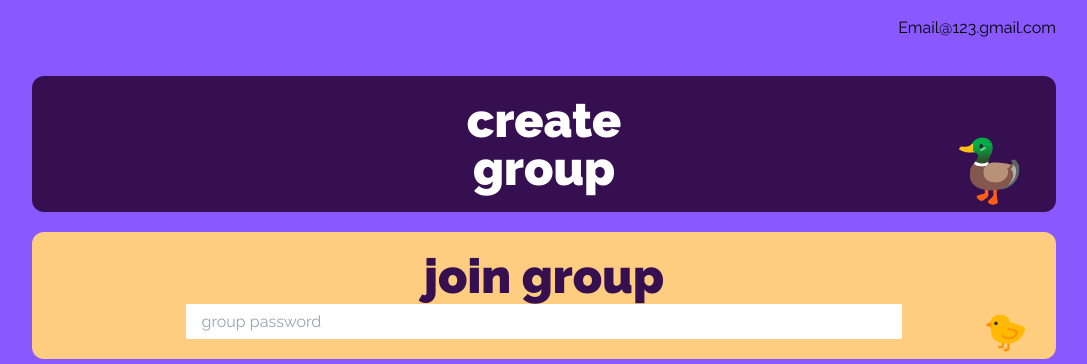
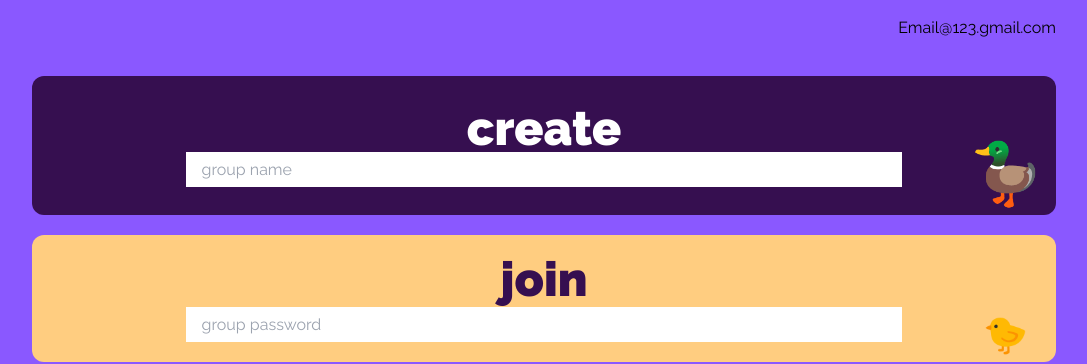
Before and after one commit to kenyounot123/headstarter-hackathon-1, a Next.js app: page /dashboard in a window 1280 px wide. Shown: the top 364 px of the page, without its empty margins (96-1183 px from the left). Built offline with nearby package versions, Linux system fonts and the light colour scheme.

Commit message:
Update dashboard page with create group input

```diff
--- a/app/dashboard/page.tsx
+++ b/app/dashboard/page.tsx
@@ -8,15 +8,22 @@ export default function Dashboard() {
     <div className="flex flex-col gap-5 w-[80%] mx-auto">
       {/* Email of currently signed in user */}
       <p className="self-end py-5">Email@123.gmail.com</p>
-      <button className="rounded-xl flex justify-center py-5 bg-primary-accent-color text-primary-text-color relative">
-        <p className="text-5xl font-[900]">
-          create <span className="block">group</span>
-        </p>
-        <div className="text-6xl absolute bottom-3 right-7">🦆</div>
+      <button className="rounded-xl flex flex-col items-center justify-center py-7 bg-primary-accent-color text-primary-text-color relative">
+        <div className="w-[70%]">
+          <p className="text-5xl font-[900]">
+            create
+          </p>
+          <input
+              className="outline-none w-full py-2 px-4"
+              type="text"
+              placeholder="group name"
+            />
+        </div>
+        <div className="text-6xl absolute bottom-3 right-3">🦆</div>
       </button>
       <button className="rounded-xl flex justify-center py-5 bg-secondary-accent-color text-primary-accent-color relative">
         <div className="flex flex-col gap-1 items-center w-[70%]">
-          <p className="text-5xl font-[900]">join group</p>
+          <p className="text-5xl font-[900]">join</p>
           <input
             className="outline-none w-full py-2 px-4"
             type="password"
```
